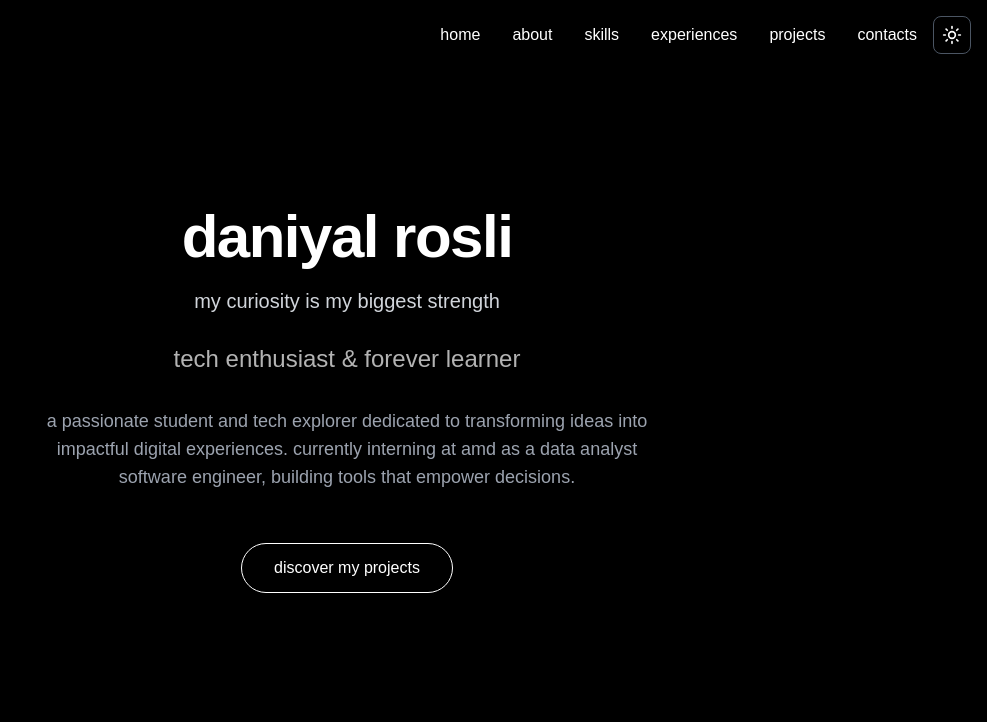
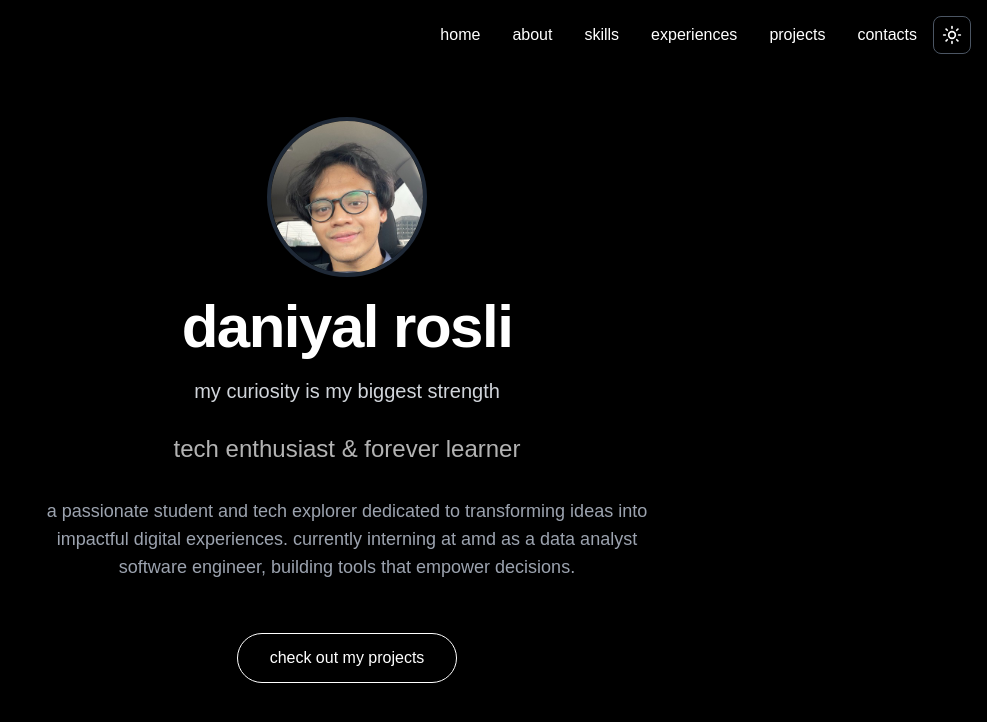
Before and after one commit to daniyalrosli/my-portfolio, a Next.js app: page / in a window 1280 px wide. Shown: the top 722 px of the page, without its empty margins (293-1280 px from the left). Built offline with nearby package versions, Linux system fonts and the light colour scheme.

Commit message:
image added

```diff
--- a/src/app/page.tsx
+++ b/src/app/page.tsx
@@ -1,5 +1,6 @@
 "use client";
 import Navbar from "./components/navbar";
+import Image from "next/image";
 import { motion } from "framer-motion";
 import { Inter, Poppins } from "next/font/google";
 import Link from "next/link";
@@ -52,6 +53,16 @@ export default function HomePage() {
           animate="visible"
           variants={containerVariants}
         >
+          <motion.div className="flex justify-center">
+            <Image
+              src="/img/ju.jpeg"
+              alt="Daniyal Rosli"
+              width={160}
+              height={160}
+              className="rounded-full shadow-lg border-4 border-white dark:border-gray-800 object-cover"
+              priority
+            />
+          </motion.div>
           <motion.h1
             className="text-4xl sm:text-5xl md:text-6xl font-bold font-poppins leading-tight text-gray-900 dark:text-white tracking-tight"
             variants={itemVariants}
@@ -95,7 +106,7 @@ export default function HomePage() {
                 whileHover={{ scale: 1.05 }}
                 whileTap={{ scale: 0.95 }}
               >
-                discover my projects
+                check out my projects
               </motion.a>
             </Link>
           </motion.div>
```
Also changed, not shown: public/img/ju.jpeg (added).
